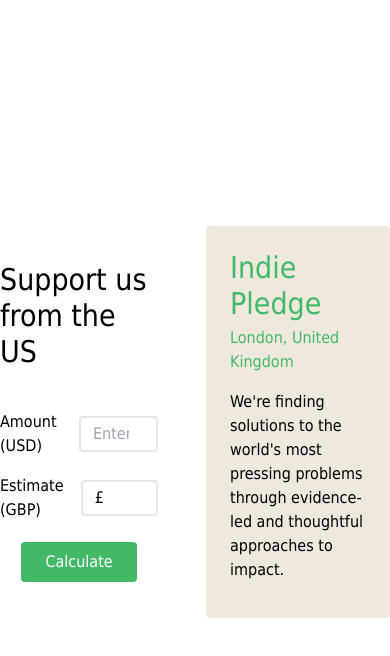
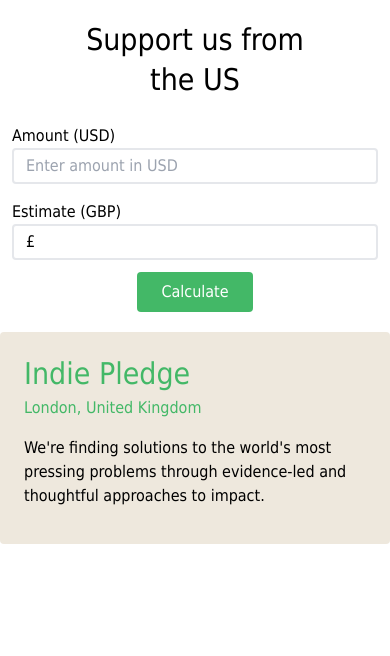
Before and after one commit to BarneyGammond/fp-frontend-exercise, a Vue app: page / in a window 390 px wide. Shown: the top 656 px of the page. Built offline with nearby package versions, Linux system fonts and the light colour scheme.

Commit message:
feat: mobile styling

```diff
--- a/src/App.vue
+++ b/src/App.vue
@@ -1,5 +1,5 @@
 <template>
-  <div id="app" class="flex gap-12 justify-center items-center h-screen">
+  <div id="app" class="md:flex gap-12 justify-center items-center h-screen">
     <DonationConverter />
     <AboutCard />
   </div>
--- a/src/components/AboutCard.vue
+++ b/src/components/AboutCard.vue
@@ -1,6 +1,6 @@
 
 <template>
-  <div id="aboutCard" class="w-80 rounded bg-beige p-6 pb-9 drop-shadow">
+  <div id="aboutCard" class=" w-screen md:w-80 rounded bg-beige p-6 pb-9 drop-shadow">
     <h1 class="text-3xl mb-1 text-green">Indie Pledge</h1>
     <p class="mb-4 text-green">London, United Kingdom</p>
     <p>We're finding solutions to the world's most pressing problems through evidence-led and thoughtful approaches to impact.</p>
--- a/src/components/DonationConverter.vue
+++ b/src/components/DonationConverter.vue
@@ -1,19 +1,19 @@
 
 <template>
-  <div id="donationConverter">
-    <h1 class="text-3xl mb-10">Support us from the US</h1>
-    <div class="flex justify-between items-center mb-4">
+  <div id="donationConverter" class="p-3 my-2">
+    <h1 class="text-3xl mb-md-10 mb-6 text-center text-md-start w-2/3 w-md-auto m-auto m-md-0 leading-10">Support us from the US</h1>
+    <div class="md:flex justify-between items-center mb-4">
       <p>Amount (USD)</p>
       <input
         placeholder="Enter amount in USD"
-        class="border-2 border-grey rounded w-3/5 p-1 px-3"
+        class="border-2 border-grey rounded md:w-3/5 w-full p-1 px-3"
         type="number"
         v-model="donationAmount"
       >
     </div>
-    <div class="flex justify-between items-center mb-5">
+    <div class="md:flex justify-between items-center mb-md-5 mb-3 ">
       <p>Estimate (GBP)</p>
-      <p class="border-2 border-grey rounded w-3/5 p-1 px-3">£ {{ exchangedAmount }}</p>
+      <p class="border-2 border-grey rounded md:w-3/5 p-1 px-3">£ {{ exchangedAmount }}</p>
     </div>
     <div class="flex justify-center">
       <button v-on:click="fetchExchange" class="bg-green p-2 px-6 rounded text-white">Calculate</button>
```
